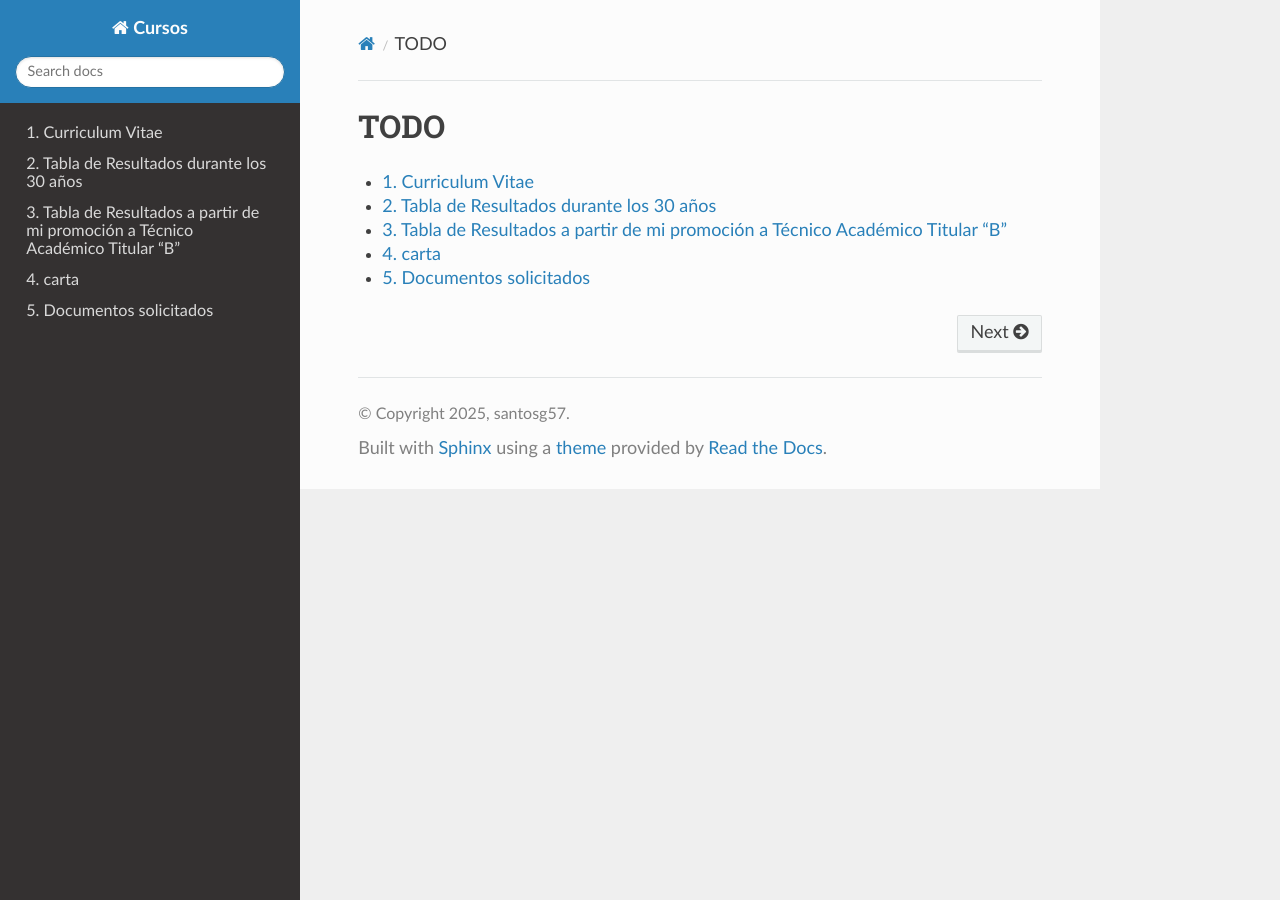
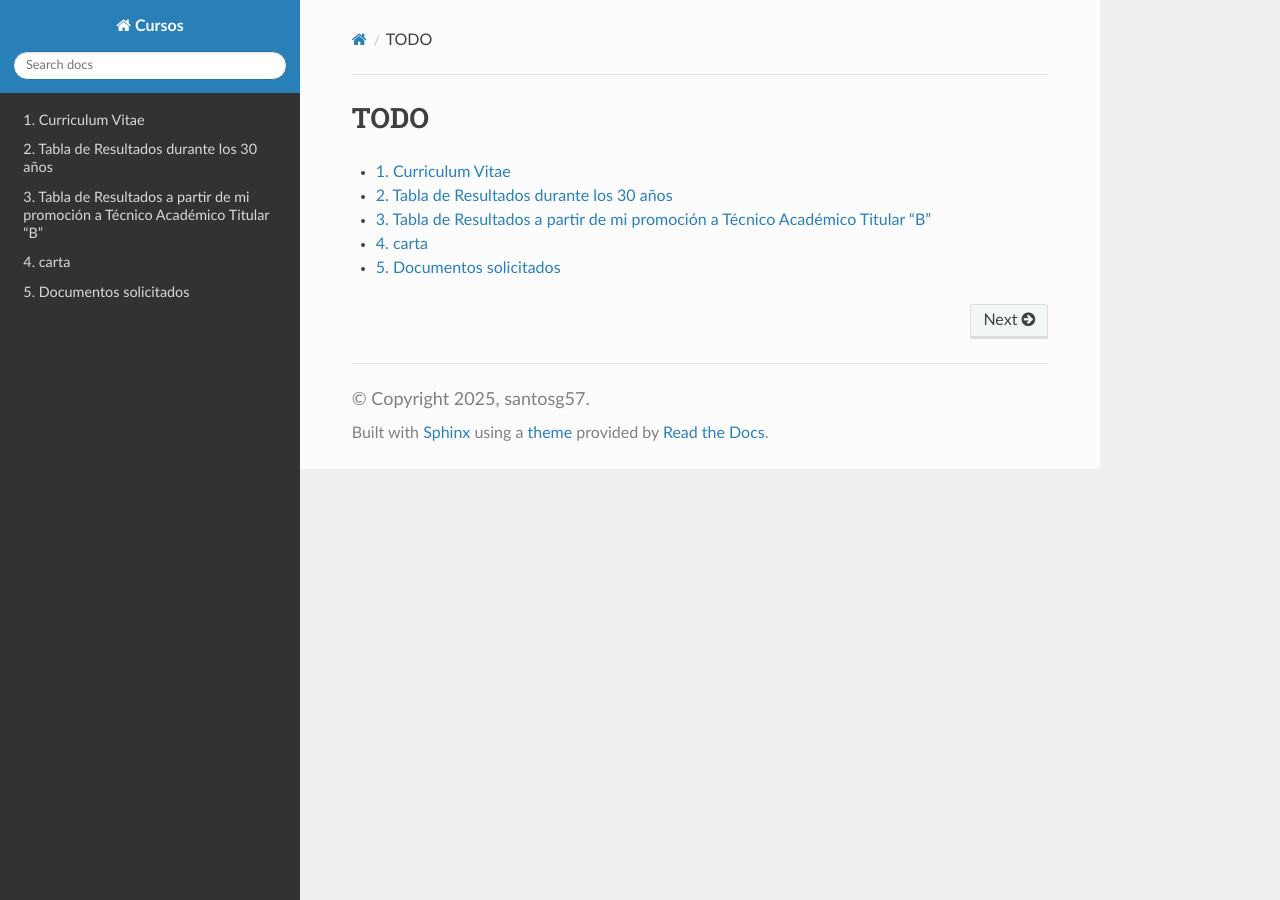
Before and after one commit to matecom57/santosg57-temarios, a Sphinx documentation site: the page built from docs/source/index.rst, in a window 1280 px wide. Built offline with Sphinx 7.4.7 and the Read the Docs theme 3.1.0, drawn with Linux system fonts in a browser that asks for light colours; pages that are not in the unit, such as notebooks, are missing from menus.

Commit message:
Test comité

```diff
--- a/docs/source/_static/custom.css
+++ b/docs/source/_static/custom.css
@@ -1,9 +1,5 @@
-body {
-    font-size: 18px;
-}
-
 p {
-    font-size: 16px; /* Ajusta al tamaño que necesites */
+    font-size: 18px; /* Ajusta al tamaño que necesites */
 }
 
 table.small-table th,
```
